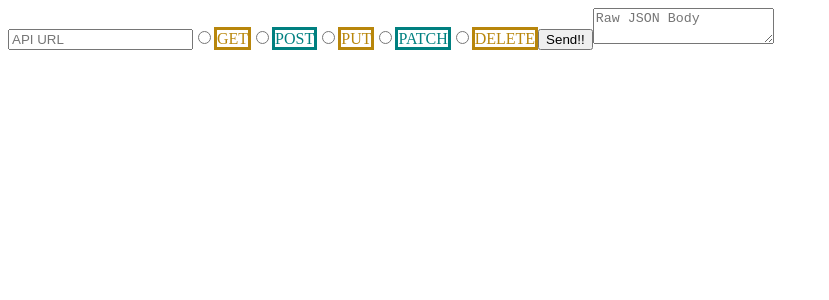
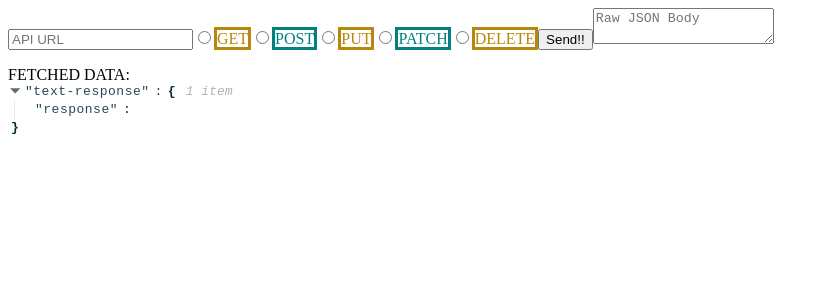
Before and after one commit to trianacerda/RESTy-BESTy, a React app: page / in a window 1280 px wide. Shown: the top 300 px of the page, without its empty margins (0-829 px from the left). Built offline with nearby package versions, Linux system fonts and the light colour scheme.

Commit message:
added response field

```diff
--- a/package.json
+++ b/package.json
@@ -25,7 +25,8 @@
   "license": "ISC",
   "dependencies": {
     "react": "^17.0.2",
-    "react-dom": "^17.0.2"
+    "react-dom": "^17.0.2",
+    "react-json-view": "^1.21.3"
   },
   "devDependencies": {
     "@babel/core": "^7.16.0",
--- a/src/components/JsonResponse.jsx
+++ b/src/components/JsonResponse.jsx
@@ -1,10 +1,15 @@
-// example:
-// "root":[20 items
-//   0:{3 items
-//   "_id":"5da237699734fdcb7bef8f5c"
-//   "name":"Nancy"
-//   "image":"https://vignette.wikia.nocookie.net/heyarnold/images/6/62/Nancy.jpg/revision/latest/scale-to-width-down/310?cb=20110423055923"
-//   }
+import React from 'react';
+import ReactJson from 'react-json-view';
 
-//make this into json
-//
+export default function JsonResponse(response) {
+  return (
+    <div>
+      <label htmlFor="text-response" name="text-response">
+        FETCHED DATA:
+      </label>
+      <ReactJson src={response} id="text-response" name="text-response">
+        {response}
+      </ReactJson>
+    </div>
+  );
+}
--- a/src/containers/RESTyContainer.jsx
+++ b/src/containers/RESTyContainer.jsx
@@ -1,6 +1,8 @@
+import { response } from 'msw';
 import React, { Component } from 'react';
 import Controls from '../components/Controls';
 import CRUDHistory from '../components/CrudHistory';
+import JsonResponse from '../components/JsonResponse';
 
 class RESTyContainer extends Component {
   state = {
@@ -9,6 +11,7 @@ class RESTyContainer extends Component {
     url: '',
     json: '',
     crudRoutes: [],
+    response: [],
   };
 
   handleUrlChange = (e) => {
@@ -35,6 +38,7 @@ class RESTyContainer extends Component {
               method={method}
             />
             <CRUDHistory crudRoutes={crudRoutes} />
+            <JsonResponse response={response} />
           </>
         )}
       </>
```
Also changed, not shown: 1 other file (tests, documents, lock files or other folders).
